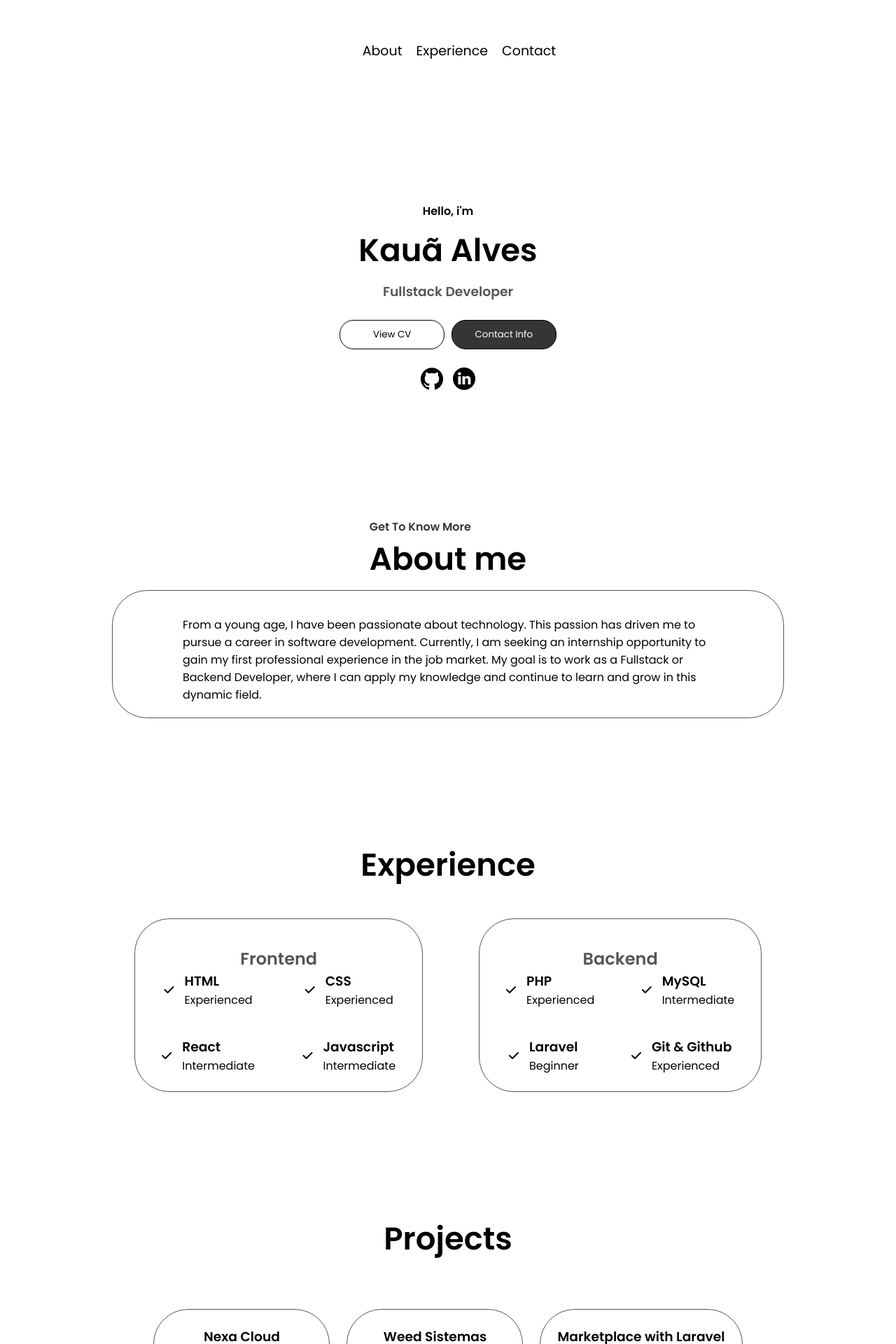
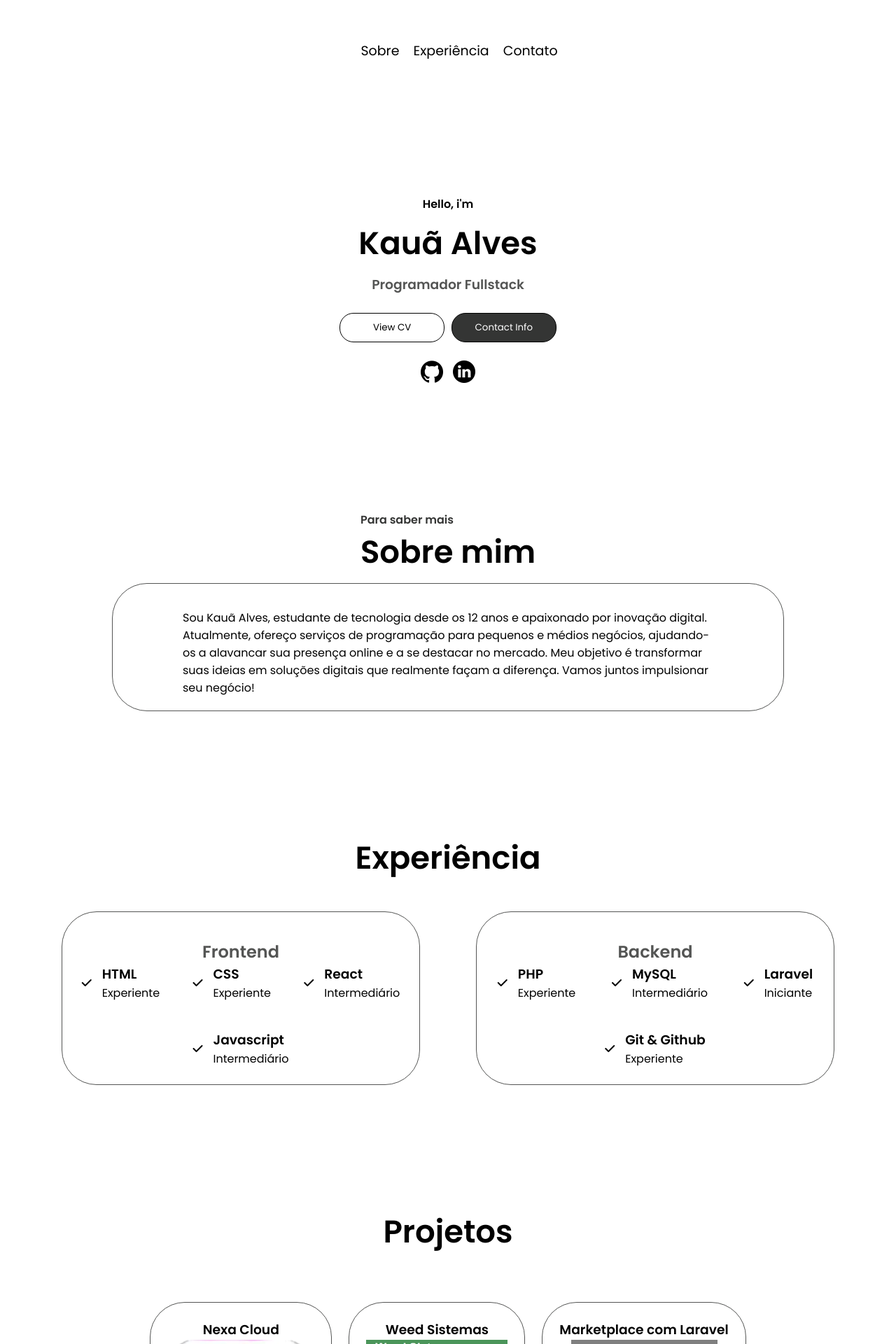
Before and after one commit to kauamalves/portfolio, a PHP site: page / in a window 1280 px wide. Shown: the top 1920 px of the page at 70% size. Run offline with PHP 8.4, Linux system fonts and the light colour scheme.

Commit message:
solving css bugs

```diff
--- a/assets/css/global.css
+++ b/assets/css/global.css
@@ -164,7 +164,6 @@ nav .links{
 }
 
 .cards{
-    width: 70%;
     display: flex;
     flex-direction: row;
     justify-content: center;
@@ -179,7 +178,7 @@ nav .links{
 }
 
 .card{
-    width: auto;
+    width: 40%;
     height: auto;
     border: 1px solid var(--Second-Color);
     margin: 2rem 0 0 0;
--- a/index.html
+++ b/index.html
@@ -7,6 +7,7 @@
     <title>Kauamalves - Portfolio</title>
     <link rel="stylesheet" href="./assets/css/global.css">
     <link rel="stylesheet" href="./assets/css/scroll.css">
+    <link rel="stylesheet" href="./assets/css/medias.css">
     <link rel="preconnect" href="https://fonts.googleapis.com">
     <link rel="preconnect" href="https://fonts.gstatic.com" crossorigin>
     <link href="https://fonts.googleapis.com/css2?family=Poppins:wght@400;600&display=swap" rel="stylesheet">
@@ -19,20 +20,17 @@
     <header>
         <nav>
             <div class="links">
-                <a href="#about">About</a>
-                <a href="#experience">Experience</a>
-                <a href="#contact">Contact</a>
+                <a href="#about">Sobre</a>
+                <a href="#experience">Experiência</a>
+                <a href="#contact">Contato</a>
             </div>
         </nav>
     </header>
     <main>
         <section class="me">
-            <div class="mainPhoto">
-
-            </div>
             <h4>Hello, i'm</h4>
             <h1>Kauã Alves</h1>
-            <h3>Fullstack Developer</h3>
+            <h3>Programador Fullstack</h3>
             <div class="btns">
                 <button href="">View CV</button>
                 <button onClick="scrollToContact()">Contact Info</button>
@@ -45,22 +43,17 @@
         </section>
         <section class="about">
             <div class="aboutTitle" id="about">
-                <h4>Get To Know More</h4>
-                <h1>About me</h1>
+                <h4>Para saber mais</h4>
+                <h1>Sobre mim</h1>
             </div>
             <div class="aboutText">
-                <p>From a young age, I have been passionate about technology. This passion has driven me to pursue a
-                    career in software development.
-
-                    Currently, I am seeking an internship opportunity to gain my first professional experience in the
-                    job market. My goal is to work as a Fullstack or Backend Developer, where I can apply my knowledge
-                    and continue to learn and grow in this dynamic field. </p>
+                <p>Sou Kauã Alves, estudante de tecnologia desde os 12 anos e apaixonado por inovação digital. Atualmente, ofereço serviços de programação para pequenos e médios negócios, ajudando-os a alavancar sua presença online e a se destacar no mercado. Meu objetivo é transformar suas ideias em soluções digitais que realmente façam a diferença. Vamos juntos impulsionar seu negócio! </p>
             </div>
         </section>
 
         <section class="experience" id="experience">
             <div class="title">
-                <h1>Experience</h1>
+                <h1>Experiência</h1>
             </div>
             <div class="cards">
                 <div class="card">
@@ -72,7 +65,7 @@
                             <i class="fa-solid fa-check"></i>
                             <div class="articleContent">
                                 <h3>HTML</h3>
-                                <p>Experienced</p>
+                                <p>Experiente</p>
                             </div>
                         </article>
 
@@ -80,7 +73,7 @@
                             <i class="fa-solid fa-check"></i>
                             <div class="articleContent">
                                 <h3>CSS</h3>
-                                <p>Experienced</p>
+                                <p>Experiente</p>
                             </div>
 
                         </article>
@@ -89,7 +82,7 @@
                             <i class="fa-solid fa-check"></i>
                             <div class="articleContent">
                                 <h3>React</h3>
-                                <p>Intermediate</p>
+                                <p>Intermediário</p>
                             </div>
                         </article>
 
@@ -97,7 +90,7 @@
                             <i class="fa-solid fa-check"></i>
                             <div class="articleContent">
                                 <h3>Javascript</h3>
-                                <p>Intermediate</p>
+                                <p>Intermediário</p>
                             </div>
                         </article>
                     </div>
@@ -112,7 +105,7 @@
                                 <i class="fa-solid fa-check"></i>
                                 <div class="articleContent">
                                     <h3>PHP</h3>
-                                    <p>Experienced</p>
+                                    <p>Experiente</p>
                                 </div>
                             </article>
 
@@ -120,7 +113,7 @@
                                 <i class="fa-solid fa-check"></i>
                                 <div class="articleContent">
                                     <h3>MySQL</h3>
-                                    <p>Intermediate</p>
+                                    <p>Intermediário</p>
                                 </div>
 
                             </article>
@@ -129,7 +122,7 @@
                                 <i class="fa-solid fa-check"></i>
                                 <div class="articleContent">
                                     <h3>Laravel</h3>
-                                    <p>Beginner</p>
+                                    <p>Iniciante</p>
                                 </div>
                             </article>
 
@@ -137,7 +130,7 @@
                                 <i class="fa-solid fa-check"></i>
                                 <div class="articleContent">
                                     <h3>Git & Github</h3>
-                                    <p>Experienced</p>
+                                    <p>Experiente</p>
                                 </div>
                             </article>
 
@@ -149,14 +142,14 @@
 
         <section class="experience" id="experience">
             <div class="title">
-                <h1>Projects</h1>
+                <h1>Projetos</h1>
             </div>
             <div class="projectContainer">
                 <article class="projectContent">
                     <div class="projectCard">
                         <h3>Nexa Cloud</h3>
                         <div class="projectInfos">
-                            <img src="/images/ws-sistemas.png" alt="coming soon image">
+                            <img src="/images/nexa-cloud.png" alt="coming soon image">
                         </div>
                         <div class="projectLinks">
                             <a href="https://nexa-cloud-ten.vercel.app/" target="_blank">Live demo</a>
@@ -178,7 +171,7 @@
 
                 <article class="projectContent">
                     <div class="projectCard">
-                        <h3>Marketplace with Laravel</h3>
+                        <h3>Marketplace com Laravel</h3>
                         <div class="projectInfos">
                             <img src="/images/coming-soon.png" alt="coming soon image">
                         </div>
@@ -193,7 +186,7 @@
 
         <section id="contact">
             <div class="title">
-                <h1>Contact</h1>
+                <h1>Contato</h1>
             </div>
             <div class="contactArea">
                 <div class="emailCard">
```
Also changed, not shown: assets/css/medias.css (+83 -0 lines), images/nexa-cloud.png (added).
